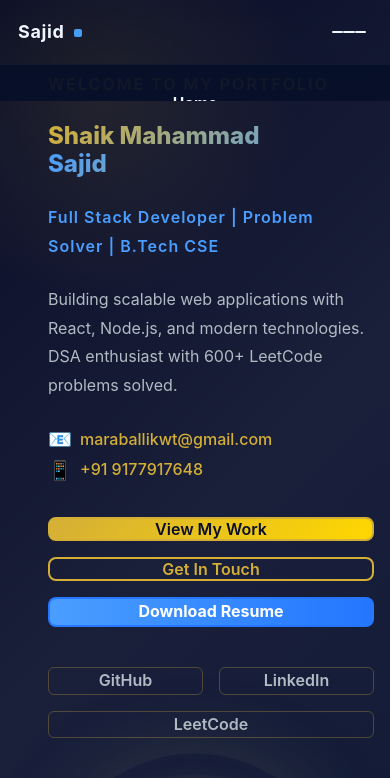
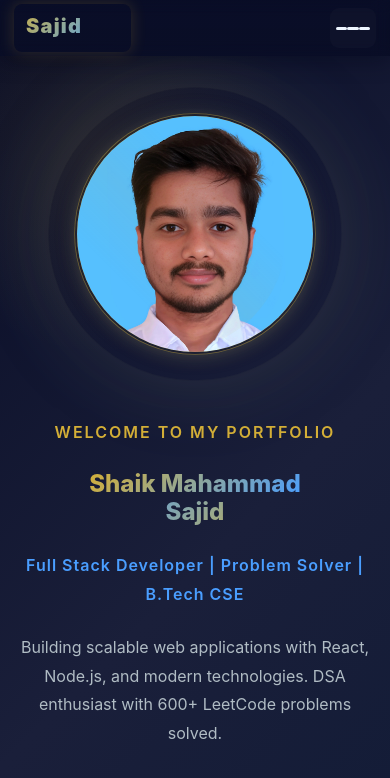
Before and after one commit to skmsajid/my-portfolio, a React (Vite) app: page / in a window 390 px wide. Shown: the top 778 px of the page. Built offline with nearby package versions, Linux system fonts and the light colour scheme.

Commit message:
All done for deployment

```diff
--- a/src/components/Navbar.jsx
+++ b/src/components/Navbar.jsx
@@ -80,6 +80,7 @@
           <span aria-hidden="true"></span>
           <span aria-hidden="true"></span>
           <span aria-hidden="true"></span>
+          <span className="sr-only">{menuOpen ? 'Close menu' : 'Open menu'}</span>
         </button>
 
         <ul id="primary-navigation" className={`nav-links ${menuOpen ? 'active' : ''}`} role="menubar">
--- a/src/components/Projects.jsx
+++ b/src/components/Projects.jsx
@@ -5,8 +5,8 @@
     {
       id: 1,
       title: 'Friends Cart',
-      description: 'A full-stack e-commerce application featuring product catalog, shopping cart management, coupon validation, product reviews, and ratings. Built with MERN stack with complete user authentication and database optimization.',
-      tech: ['React', 'Node.js', 'Express', 'MongoDB', 'HTML', 'CSS', 'JavaScript'],
+      description: "A full-stack e-commerce application featuring a product catalog, shopping cart management, coupon validation, product reviews, and ratings. Includes secure user authentication and optimized database operations.",
+      tech: ['Node.js', 'Express', 'MongoDB', 'HTML', 'CSS', 'JavaScript'],
       liveLink: 'https://friendscart.onrender.com/',
       repoLink: 'https://github.com/skmsajid/E-commerce',
       highlights: ['Cart Management', 'Coupon System', 'User Reviews', 'Ratings']
--- a/src/styles/about.css
+++ b/src/styles/about.css
@@ -413,6 +413,7 @@
 
 .achievements-card .card-title {
   color: var(--accent-secondary);
+  margin-bottom: var(--space-8);
 }
 
 .achievements-grid {
@@ -586,6 +587,18 @@
     margin-bottom: var(--space-4);
   }
 
+  .achievements-card .card-title {
+    margin-bottom: var(--space-10);
+  }
+
+  .strengths-card .card-title {
+    margin-bottom: var(--space-10);
+  }
+
+  .career-card .card-title {
+    margin-bottom: var(--space-10);
+  }
+
   .achievements-grid {
     grid-template-columns: repeat(3, 1fr);
     gap: var(--space-3);
@@ -682,6 +695,18 @@
     margin-bottom: var(--space-3);
   }
 
+  .achievements-card .card-title {
+    margin-bottom: var(--space-8);
+  }
+
+  .strengths-card .card-title {
+    margin-bottom: var(--space-6);
+  }
+
+  .career-card .card-title {
+    margin-bottom: var(--space-8);
+  }
+
   .achievements-grid {
     grid-template-columns: repeat(3, 1fr);
     gap: var(--space-2);
--- a/src/styles/hero.css
+++ b/src/styles/hero.css
@@ -358,7 +358,8 @@
 /* Responsive */
 @media (max-width: 1024px) {
   .hero-content {
-    grid-template-columns: 1fr;
+    display: flex;
+    flex-direction: column;
     gap: var(--space-8);
   }
 
@@ -405,14 +406,42 @@
   .hero {
     min-height: auto;
     padding: var(--space-12) var(--space-4);
+    margin-top: var(--nav-height, 56px);
+  }
+
+  .hero-content {
+    display: flex;
+    flex-direction: column-reverse;
+    gap: var(--space-8);
+  }
+
+  .hero-text {
+    text-align: center;
+    align-items: center;
+    padding-left: 0;
   }
 
   .hero-title {
     font-size: clamp(1.5rem, 5vw, 2.5rem);
+    text-align: center;
   }
 
   .hero-subtitle {
     font-size: var(--font-lg);
+    text-align: center;
+  }
+
+  .hero-description {
+    text-align: center;
+  }
+
+  .greeting {
+    text-align: center;
+  }
+
+  .hero-contact {
+    align-items: center;
+    text-align: center;
   }
 
   .hero-buttons {
--- a/src/styles/navbar.css
+++ b/src/styles/navbar.css
@@ -50,26 +50,45 @@
 }
 
 .navbar-brand .brand-link {
-  color: var(--text-soft);
-  font-weight: 700;
-  font-size: 18px; /* slightly larger than nav items */
-  letter-spacing: 0.6px;
+  background: linear-gradient(135deg, #d4af37 0%, #4aa3ff 50%, #d4af37 100%);
+  background-size: 200% 100%;
+  -webkit-background-clip: text;
+  -webkit-text-fill-color: transparent;
+  background-clip: text;
+  font-weight: 900;
+  font-size: 20px;
+  letter-spacing: 1.2px;
   text-decoration: none;
   display: inline-block;
-  padding: 6px 0;
-  transition: color var(--transition-fast);
+  padding: 6px 12px;
+  border-radius: 8px;
+  transition: all var(--transition-base);
+  box-shadow: 0 0 15px rgba(212, 175, 55, 0.2);
+}
+
+.navbar-brand .brand-link:hover {
+  background-position: 100% 0;
+  box-shadow: 0 0 25px rgba(212, 175, 55, 0.4), 0 0 10px rgba(74, 163, 255, 0.3);
+  transform: scale(1.05);
 }
 
 .navbar-brand .brand-link::after {
-  content: '';
+  content: '✨';
   display: inline-block;
-  width: 8px;
-  height: 8px;
-  margin-left: 10px;
-  border-radius: 2px;
-  background: var(--accent);
+  width: auto;
+  height: auto;
+  margin-left: 8px;
+  border-radius: 0;
+  background: transparent;
   vertical-align: middle;
-  opacity: 0.95;
+  opacity: 1;
+  font-size: 1.1em;
+  animation: sparkle 2s ease-in-out infinite;
+}
+
+@keyframes sparkle {
+  0%, 100% { opacity: 1; transform: scale(1); }
+  50% { opacity: 0.5; transform: scale(1.2); }
 }
 
 .nav-links {
@@ -161,7 +180,14 @@
 
 /* ===== MOBILE ===== */
 @media (max-width: 768px) {
-  .hamburger { display: flex; }
+  :root {
+    --nav-height: 56px;
+    --gap: 18px;
+  }
+
+  .hamburger { display: flex; width: 40px; height: 36px; }
+  .hamburger { position: relative; display: flex; width: 46px; height: 40px; }
+  .hamburger span { width: 22px; height: 3px; margin: 4px 0; display: block; background: var(--text-soft); border-radius: 3px; }
 
   .nav-links {
     position: absolute;
@@ -170,28 +196,68 @@
     right: 0;
     background: var(--nav-bg-opaque);
     flex-direction: column;
-    gap: 12px;
-    padding: 18px 20px;
+    gap: 10px;
+    padding: 0 14px; /* collapsed by default so it doesn't cover content */
     transform-origin: top;
     max-height: 0;
     overflow: hidden;
-    transition: max-height 360ms cubic-bezier(.2,.9,.2,1), padding 220ms;
-    border-top: 1px solid rgba(255,255,255,0.03);
+    transition: max-height 360ms cubic-bezier(.2,.9,.2,1), padding 220ms, border-top 220ms;
+    border-top: none;
   }
 
   .nav-links.active {
-    max-height: 420px;
-    padding-bottom: 18px;
+    max-height: 320px;
+    padding: 12px 14px; /* reveal padding only when open */
+    padding-bottom: 12px;
+    overflow-y: auto;
+    border-top: 1px solid rgba(255,255,255,0.03);
   }
 
   .nav-btn {
     width: 100%;
     text-align: left;
-    padding: 12px 8px;
-    font-size: 16px;
+    padding: 10px 8px;
+    font-size: 15px;
   }
 
-  .navbar-container { padding: 0 18px; }
+  .navbar-container { padding: 0 14px; }
+}
+
+  /* refined hamburger appearance */
+@media (max-width: 768px) {
+  .hamburger {
+    background: rgba(255,255,255,0.02);
+    border-radius: 9px;
+    padding: 8px 6px;
+    align-items: center;
+    justify-content: center;
+    transition: background 160ms ease, transform 160ms ease;
+  }
+
+  .hamburger:hover { background: rgba(255,255,255,0.04); transform: translateY(-1px); }
+
+  .hamburger span {
+    transition: transform 260ms cubic-bezier(.2,.9,.2,1), opacity 200ms ease;
+    transform-origin: center;
+  }
+
+  .hamburger.active { background: rgba(74,163,255,0.08); }
+  .hamburger.active span:nth-child(1) { transform: translateY(6px) rotate(45deg); }
+  .hamburger.active span:nth-child(2) { opacity: 0; transform: scaleX(0); }
+  .hamburger.active span:nth-child(3) { transform: translateY(-6px) rotate(-45deg); }
+
+  /* accessible visually-hidden label */
+  .sr-only {
+    position: absolute !important;
+    width: 1px;
+    height: 1px;
+    padding: 0;
+    margin: -1px;
+    overflow: hidden;
+    clip: rect(0, 0, 0, 0);
+    white-space: nowrap;
+    border: 0;
+  }
 }
 
 /* small tablet tweaks */
--- a/src/styles/projects.css
+++ b/src/styles/projects.css
@@ -17,8 +17,9 @@
 }
 
 .projects .section-title {
-  font-size: var(--font-3xl);
+  font-size: clamp(3rem, 9vw, 4rem);
   background: linear-gradient(135deg, var(--accent-primary) 0%, var(--accent-secondary) 100%);
+  background-size: 200% 100%;
   -webkit-background-clip: text;
   -webkit-text-fill-color: transparent;
   background-clip: text;
@@ -27,6 +28,29 @@
   position: relative;
   padding-bottom: var(--space-6);
   font-weight: 800;
+  letter-spacing: 1px;
+  animation: slideDownFade 0.8s cubic-bezier(0.34, 1.56, 0.64, 1) forwards, titleGradient 3s ease-in-out infinite;
+  opacity: 0;
+}
+
+@keyframes slideDownFade {
+  from {
+    opacity: 0;
+    transform: translateY(-30px);
+  }
+  to {
+    opacity: 1;
+    transform: translateY(0);
+  }
+}
+
+@keyframes titleGradient {
+  0%, 100% {
+    background-position: 0% 50%;
+  }
+  50% {
+    background-position: 100% 50%;
+  }
 }
 
 .projects .section-title::after {
@@ -39,6 +63,28 @@
   height: 4px;
   background: linear-gradient(90deg, var(--accent-primary), var(--accent-secondary));
   border-radius: 2px;
+  animation: expandWidth 0.8s cubic-bezier(0.34, 1.56, 0.64, 1) 0.2s both, shimmerLine 2s ease-in-out 1s infinite;
+  box-shadow: 0 0 20px rgba(212, 175, 55, 0.4);
+}
+
+@keyframes expandWidth {
+  from {
+    width: 0;
+    opacity: 0;
+  }
+  to {
+    width: 80px;
+    opacity: 1;
+  }
+}
+
+@keyframes shimmerLine {
+  0%, 100% {
+    box-shadow: 0 0 20px rgba(212, 175, 55, 0.4);
+  }
+  50% {
+    box-shadow: 0 0 40px rgba(74, 158, 255, 0.6);
+  }
 }
 
 .projects-subtitle {
@@ -49,6 +95,14 @@
   max-width: 600px;
   margin-left: auto;
   margin-right: auto;
+  animation: fadeInUp 0.8s ease-out 0.2s both;
+  font-weight: 500;
+  letter-spacing: 0.3px;
+  line-height: 1.8;
+  background: linear-gradient(135deg, var(--text-secondary) 0%, var(--accent-secondary) 100%);
+  -webkit-background-clip: text;
+  -webkit-text-fill-color: transparent;
+  background-clip: text;
 }
 
 .projects-grid {
@@ -242,7 +296,7 @@
   font-size: var(--font-sm);
   border: 2px solid;
   cursor: pointer;
-  white-space: nowrap;
+  white-space: normal;
   position: relative;
   overflow: hidden;
 }
@@ -379,10 +433,13 @@
 
   .project-links {
     flex-direction: column;
+    gap: var(--space-6);
   }
 
   .project-link {
     width: 100%;
+    padding: var(--space-3) var(--space-4);
+    font-size: var(--font-sm);
   }
 
   .projects-note p {
--- a/src/styles/skills.css
+++ b/src/styles/skills.css
@@ -23,6 +23,9 @@
   text-align: center;
   position: relative;
   padding-bottom: var(--space-6);
+  font-weight: 900;
+  letter-spacing: 0.4px;
+  text-shadow: 0 1px 0 rgba(0,0,0,0.08);
 }
 
 .skills .section-title::after {
@@ -77,9 +80,10 @@
 
 .skill-pill {
   display: flex;
+  flex-wrap: wrap; /* allow text to wrap instead of overflowing */
   align-items: center;
   justify-content: space-between;
-  gap: var(--space-3);
+  gap: 8px;
   background: linear-gradient(180deg, rgba(255,255,255,0.02), rgba(255,255,255,0.005));
   border: 1px solid rgba(255,255,255,0.04);
   padding: 12px 14px;
@@ -98,6 +102,10 @@
 
 .skill-name {
   display: inline-block;
+  flex: 1 1 auto; /* let name take available space and wrap */
+  min-width: 0; /* allow shrinking inside flex */
+  white-space: normal;
+  word-break: break-word;
 }
 
 .skill-badge {
@@ -107,6 +115,8 @@
   border-radius: 999px;
   font-size: 0.75rem;
   font-weight: 800;
+  flex: 0 0 auto; /* keep badge size stable */
+  margin-left: 8px;
 }
 
 /* ===== MOBILE RESPONSIVE ===== */
@@ -126,7 +136,7 @@
   }
 
   .skills-pills {
-    grid-template-columns: repeat(2, minmax(120px, 1fr));
+    grid-template-columns: repeat(2, minmax(140px, 1fr));
     gap: var(--space-3);
   }
 
@@ -135,3 +145,13 @@
     font-size: 0.95rem;
   }
 }
+
+/* Keep two-column layout even on small screens but allow single-column only on extremely narrow devices */
+@media (max-width: 420px) {
+  .skills-pills {
+    grid-template-columns: repeat(2, minmax(120px, 1fr));
+    gap: 10px;
+  }
+
+  .skill-pill { font-size: 1rem; }
+}
```
